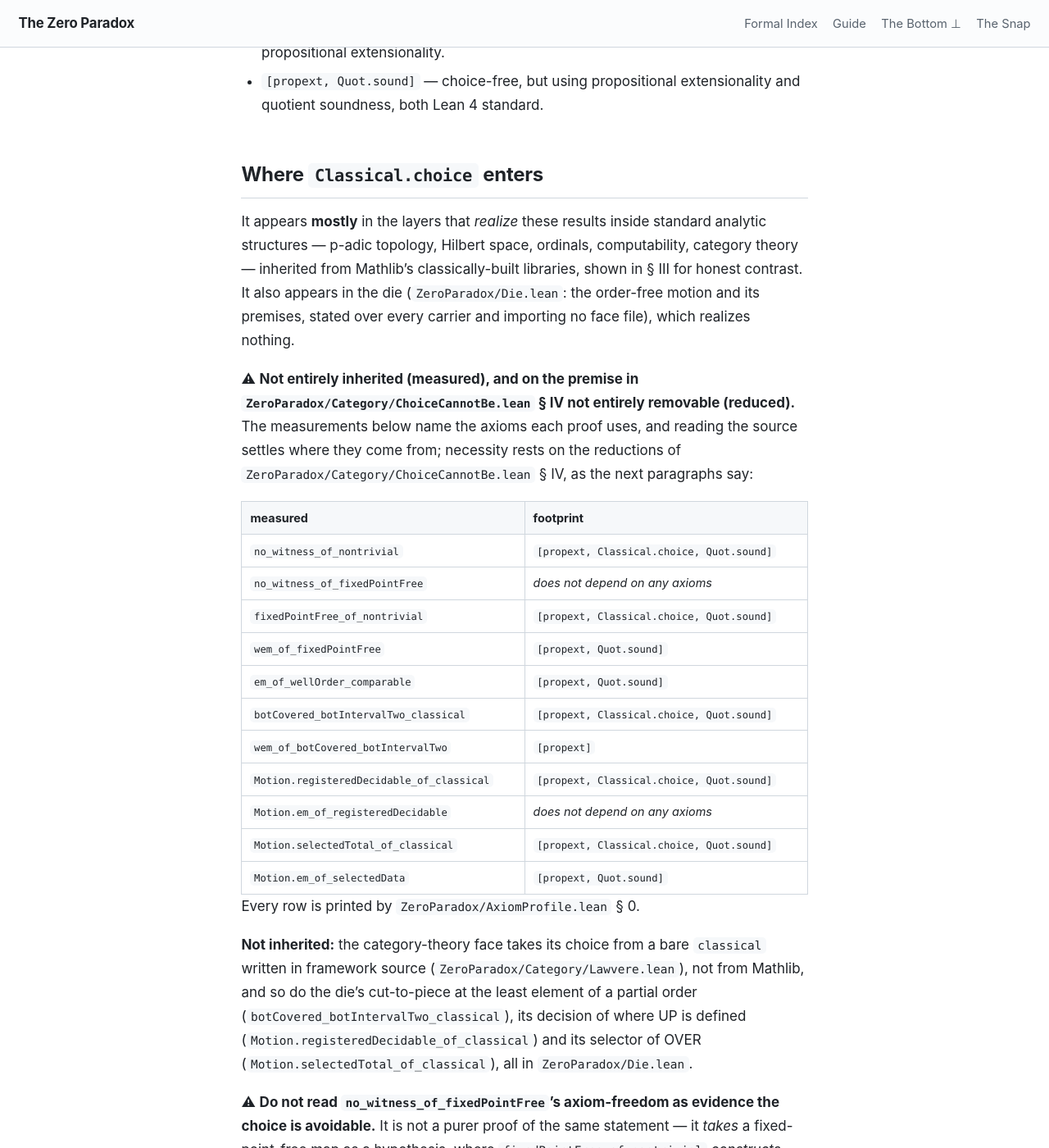
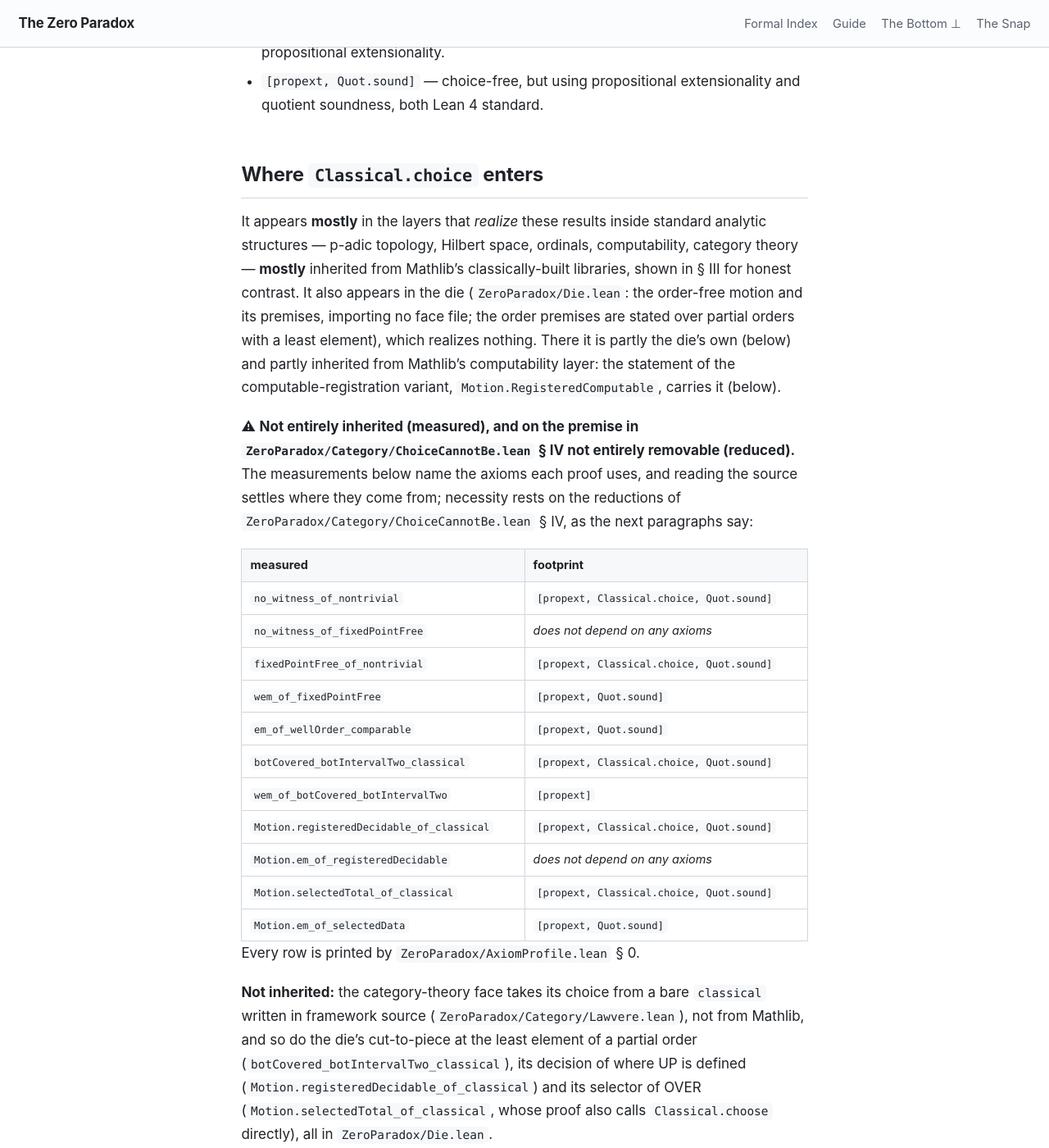
Before and after one commit to timbrigham/ZeroParadox, a Jekyll site: the page built from ZeroParadox/AxiomProfile.md, in a window 1280 px wide and 1400 px high, scrolled down 569 px. Shown: the whole window at 82% size. Built offline with Jekyll 4.4.1, drawn with Linux system fonts in a browser that asks for light colours; our own code applies the rules of GitHub Pages for plain Markdown files; some of the changed text lies outside the part shown.

Commit message:
AxiomProfile/CLAIMS: the die's choice is own and inherited
Copy-editor panel on 2b2a2734 (reader 84c4cf9fc686 F1-F2, dcd30802fbc9 F1-F3, d5ec92deca05 #1).
The die's Classical.choice is partly its own (three bare classicals, ChoiceCannotBe § IV cases
3-5) and partly inherited from Mathlib's computability layer: Motion.RegisteredComputable and the
three declarations about it measure [propext, Classical.choice, Quot.sound], and a theorem that
only assumes M.RegisteredComputable, or only a Computable Bool test on ℕ, reports the same, so the
variant is statement-carried. "mostly" restored on "inherited" so Lawvere's own classical is not
read as inherited; order premises scoped to partial orders with a least element; the selector's
proof also calling Classical.choose is said where its bare classical is named.

Co-Authored-By: Claude Opus 5.5 (1M context) <noreply@anthropic.com>
Claude-Session: https://claude.ai/code/session_01WcG761XCVmcW666DuFHqG3

```diff
--- a/ZeroParadox/AxiomProfile.md
+++ b/ZeroParadox/AxiomProfile.md
@@ -19,10 +19,12 @@ Keep the two tiers apart:
 ## Where `Classical.choice` enters
 
 It appears **mostly** in the layers that *realize* these results inside standard analytic structures —
-p-adic topology, Hilbert space, ordinals, computability, category theory — inherited from Mathlib's
-classically-built libraries, shown in § III for honest contrast. It also appears in the die
-(`ZeroParadox/Die.lean`: the order-free motion and its premises, stated over every carrier and
-importing no face file), which realizes nothing.
+p-adic topology, Hilbert space, ordinals, computability, category theory — **mostly** inherited from
+Mathlib's classically-built libraries, shown in § III for honest contrast. It also appears in the die
+(`ZeroParadox/Die.lean`: the order-free motion and its premises, importing no face file; the order
+premises are stated over partial orders with a least element), which realizes nothing. There it is
+partly the die's own (below) and partly inherited from Mathlib's computability layer: the statement
+of the computable-registration variant, `Motion.RegisteredComputable`, carries it (below).
 
 ⚠ **Not entirely inherited (measured), and on the premise in `ZeroParadox/Category/ChoiceCannotBe.lean`
 § IV not entirely removable (reduced).** The measurements below name the axioms each proof uses, and
@@ -49,7 +51,15 @@ Every row is printed by `ZeroParadox/AxiomProfile.lean` § 0.
 framework source (`ZeroParadox/Category/Lawvere.lean`), not from Mathlib, and so do the die's
 cut-to-piece at the least element of a partial order (`botCovered_botIntervalTwo_classical`), its
 decision of where UP is defined (`Motion.registeredDecidable_of_classical`) and its selector of OVER
-(`Motion.selectedTotal_of_classical`), all in `ZeroParadox/Die.lean`.
+(`Motion.selectedTotal_of_classical`, whose proof also calls `Classical.choose` directly), all in
+`ZeroParadox/Die.lean`.
+
+**Inherited, in the die:** `Motion.RegisteredComputable` (a definition, so its statement),
+`registeredDecidable_of_registeredComputable`, `registeredComputable_of_upTotal` and
+`ofOption_registeredComputable` each measure `[propext, Classical.choice, Quot.sound]`, through
+Mathlib's `Computable`. A theorem that only assumes `M.RegisteredComputable`, or only
+`∃ d : ℕ → Bool, Computable d`, reports the same (statement control, 2026-10-18), so that variant is
+**statement-carried**.
 
 ⚠ **Do not read `no_witness_of_fixedPointFree`'s axiom-freedom as evidence the choice is avoidable.**
 It is not a purer proof of the same statement — it *takes* a fixed-point-free map as a hypothesis,
@@ -67,14 +77,14 @@ would establish nothing. What they make essential, and the premise it rests on,
 ⚠⚠ **Provenance and necessity are independent axes.** The reductions sit on *both* sides of
 provenance: `fixedPointFree_of_nontrivial` and the die's `botCovered_botIntervalTwo_classical`,
 `Motion.registeredDecidable_of_classical` and `Motion.selectedTotal_of_classical` spend the
-framework's own bare `classical`, while well-order comparability spends **Mathlib's**, in
+framework's own bare `classical` (the last also `Classical.choose`, directly), while well-order comparability spends **Mathlib's**, in
 `InitialSeg.total`. **So, on § IV's premise, an
 inherited dependence can be essential**, and *inherited* is not a synonym for *removable*.
 
 | | own | inherited |
 |---|---|---|
 | **essential** (on § IV's premise) | `fixedPointFree_of_nontrivial`, `botCovered_botIntervalTwo_classical`, `Motion.registeredDecidable_of_classical`, `Motion.selectedTotal_of_classical` | well-order comparability |
-| **statement-carried** (statement control, measured 2026-10-08) | — | `c3_irreversible`, `t4_snap_orthogonal`, `fD_functor`, `fC_functor`, `snap_dichotomy`, `quine_dichotomy` |
+| **statement-carried** (statement control, measured 2026-10-08; the die's row 2026-10-18) | — | `c3_irreversible`, `t4_snap_orthogonal`, `fD_functor`, `fC_functor`, `snap_dichotomy`, `quine_dichotomy`; in the die, `Motion.RegisteredComputable` |
 | **open** | — | the remaining analytic layers (e.g. `fB_functor`, whose statement is choice-free) |
 
 ⚠ **A proof's footprint never establishes a principle's necessity.** `#print axioms` on a proof
```
Also changed, not shown: CLAIMS.md (+3 -3 lines), ZeroParadox/Category/ChoiceCannotBe.md (+2 -1 lines), 1 other file.
